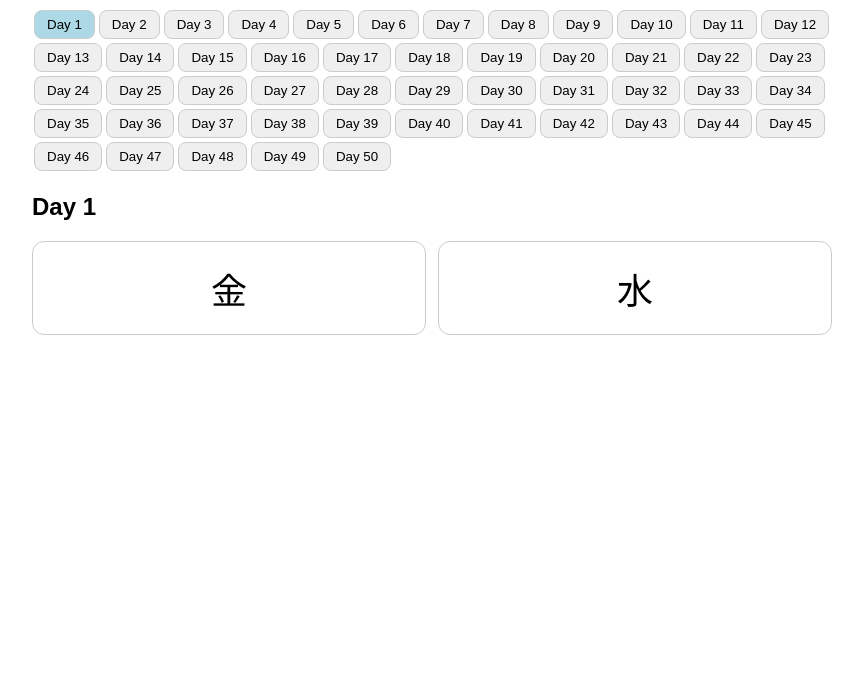
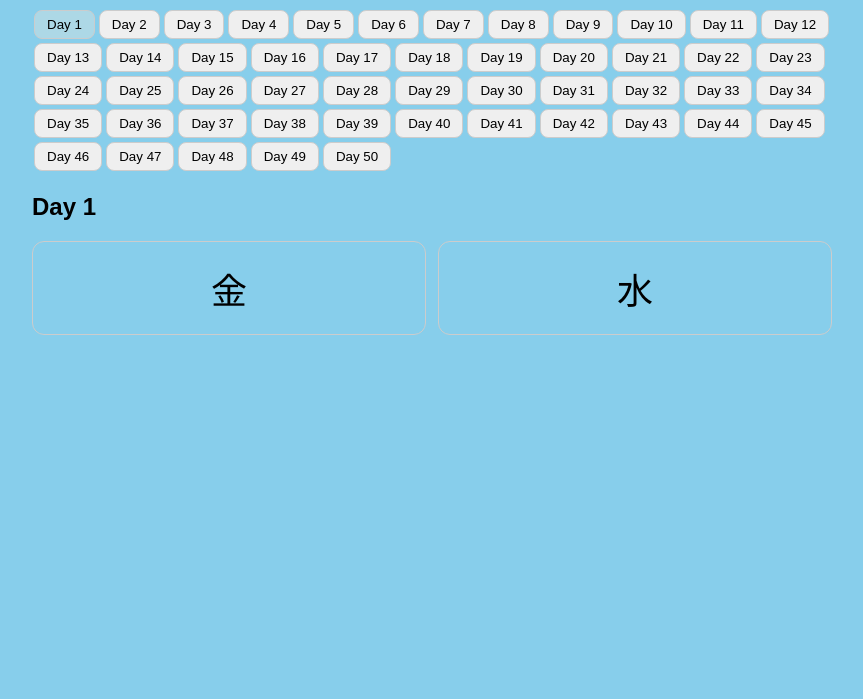
Before and after one commit to narukang42/hanja50, a plain HTML site: page index.html in a window 1280 px wide. Shown: the part 101-800 px from the top of the page, without its empty margins (208-1071 px from the left). Drawn offline with Linux system fonts and the light colour scheme.

Commit message:
Update index.html

```diff
--- a/index.html
+++ b/index.html
@@ -5,7 +5,13 @@
   <meta name="viewport" content="width=device-width, initial-scale=1.0" />
   <title>준5급 한자 게임</title>
   <style>
-    body { font-family: sans-serif; padding: 20px; max-width: 800px; margin: auto; }
+    body {
+      font-family: sans-serif;
+      padding: 20px;
+      max-width: 800px;
+      margin: auto;
+      background-color: skyblue;
+    }
     .day-button { padding: 6px 12px; margin: 2px; border: 1px solid #ccc; border-radius: 8px; cursor: pointer; }
     .day-button.active { background: #add8e6; }
     .hanja-box { border: 1px solid #ccc; padding: 20px; border-radius: 12px; font-size: 36px; cursor: pointer; text-align: center; }
```
